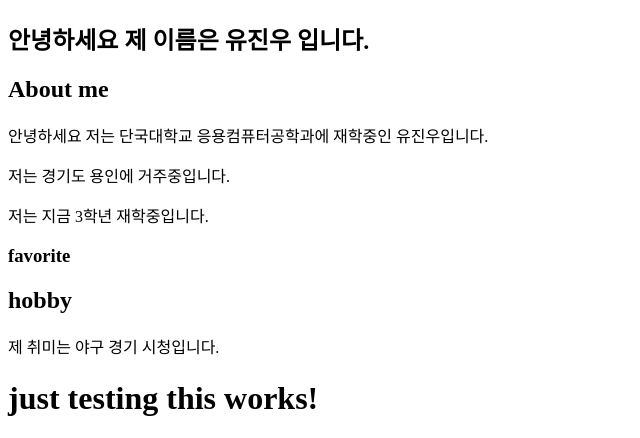
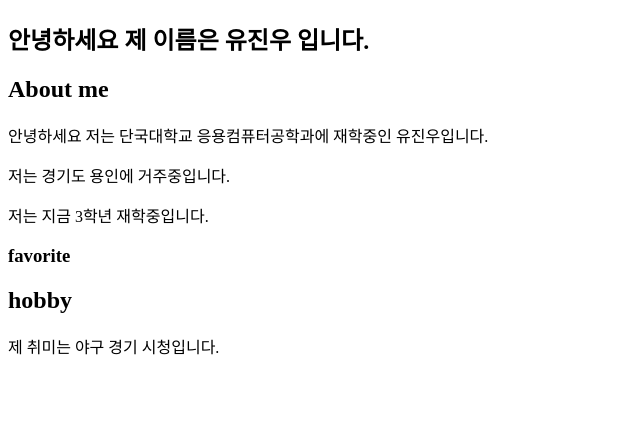
Before and after one commit to Nuguri20/Mid-Term-Project, a plain HTML site: page index.html in a window 1280 px wide. Shown: the part 615-1053 px from the top of the page, without its empty margins (0-640 px from the left). After the commit the page ends 989 px from the top, so only its background shows below. Drawn offline with Linux system fonts and the light colour scheme.

Commit message:
5th commit

```diff
--- a/index.html
+++ b/index.html
@@ -40,6 +40,5 @@
         <footer>
 
         </footer>
-        <h1>just testing this works!</h1>
     </body>
 </html>
```
